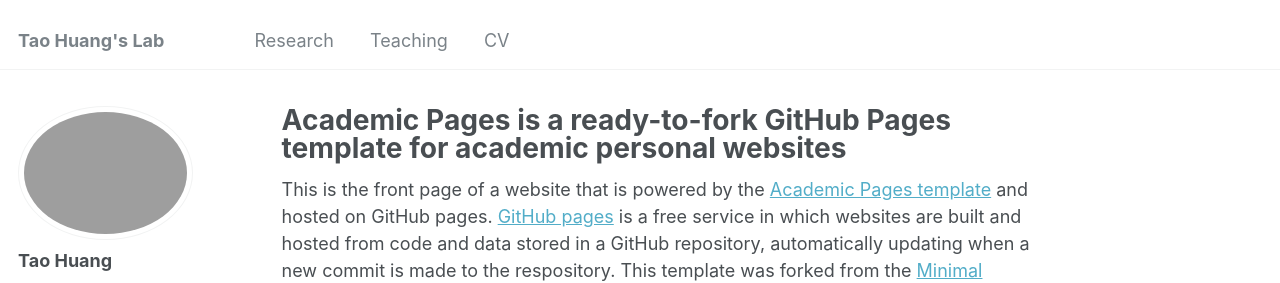
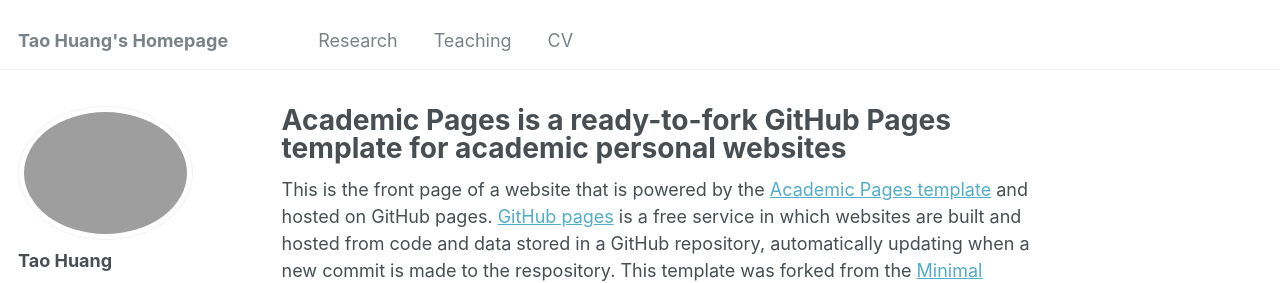
Before and after one commit to huan1441/huan1441.github.io, a Jekyll site: the page built from _pages/about.md, in a window 1280 px wide. Shown: the top 283 px of the page. Built offline with Jekyll 4.4.1, drawn with Linux system fonts in a browser that asks for light colours; some web fonts are replaced.

Commit message:
Update _config.yml

```diff
--- a/_config.yml
+++ b/_config.yml
@@ -8,7 +8,7 @@
 
 # Basic Site Settings
 locale                   : "en-US"
-title                    : "Tao Huang's Lab"
+title                    : "Tao Huang's Homepage"
 title_separator          : "-"
 name                     : &name "Tao Huang"
 description              : &description "personal description"
```
